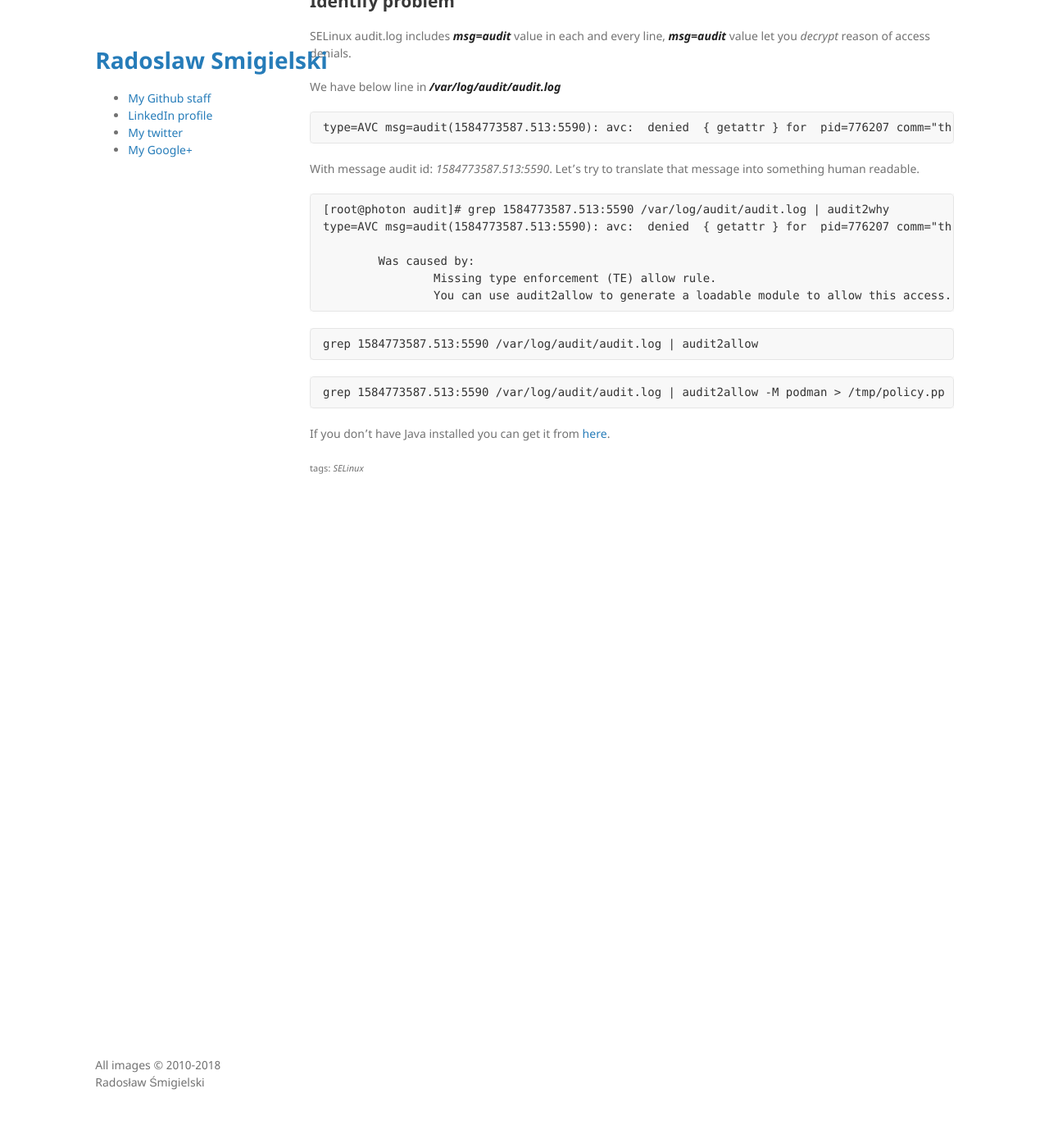
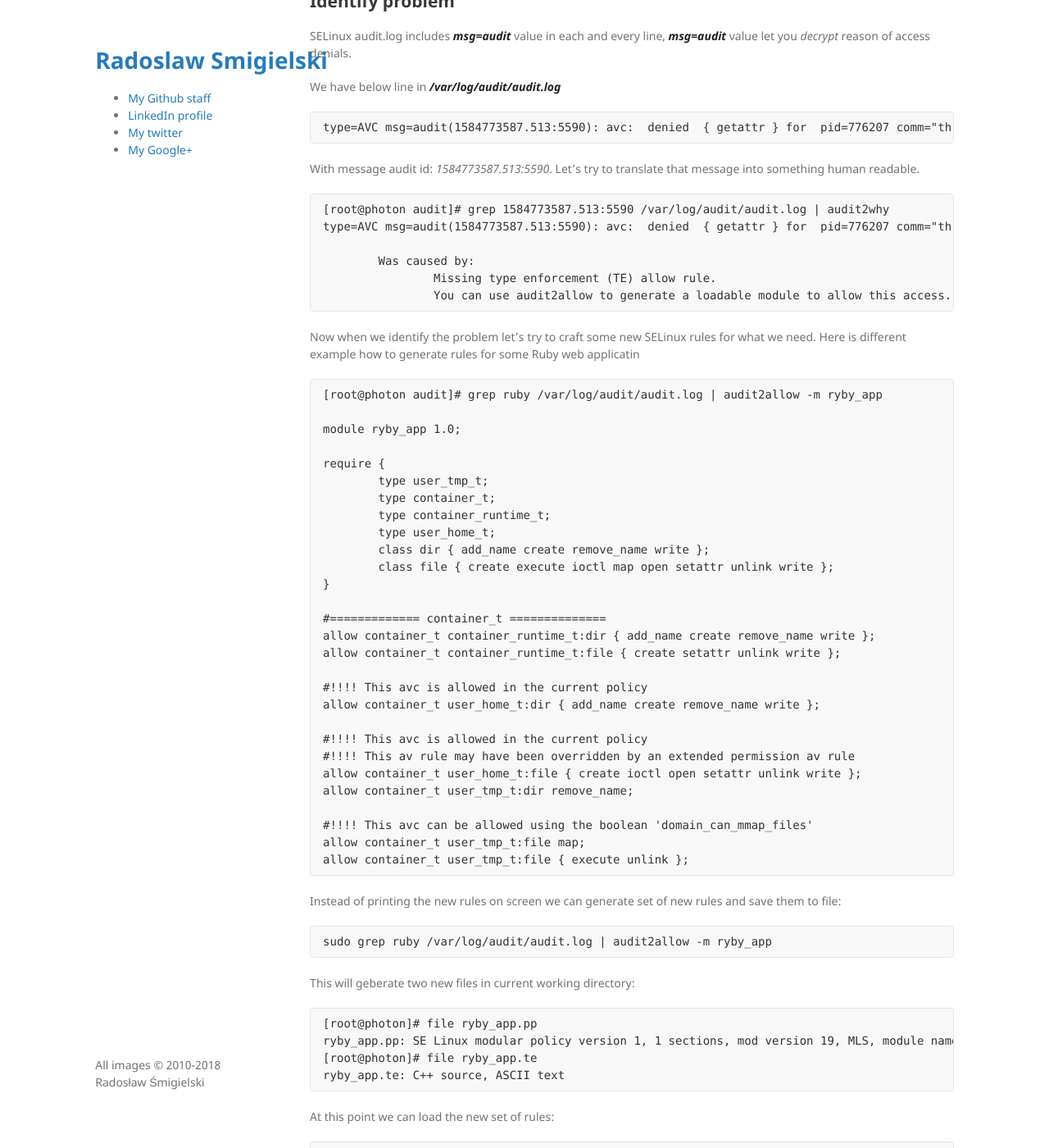
Before and after one commit to radeksm/radeksm.github.io, a Jekyll site: the page built from _posts/2020-03-21-living_with_SELinux.md, in a window 1280 px wide and 1400 px high, scrolled down 2009 px. Shown: the whole window at 82% size. Built offline with Jekyll 4.4.1, drawn with Linux system fonts in a browser that asks for light colours; before the commit the page ends 2639 px from its top, so only the background shows below that; some of the changed text lies outside the part shown.

Commit message:
Finish SELinux post

````diff
--- a/_posts/2020-03-21-living_with_SELinux.md
+++ b/_posts/2020-03-21-living_with_SELinux.md
@@ -43,7 +43,7 @@ Example
 =======
 Classic example of SELinux causing some problems looks like this:
 ```
-[root@localhost cbis]# systemctl  status nginx
+[root@localhost cbis]# systemctl status nginx
 ● nginx.service - The nginx HTTP and reverse proxy server
    Loaded: loaded (/usr/lib/systemd/system/nginx.service; enabled; vendor preset: disabled)
    Active: failed (Result: exit-code) since Sat 2020-03-21 05:15:25 UTC; 7s ago
@@ -117,14 +117,54 @@ type=AVC msg=audit(1584773587.513:5590): avc:  denied  { getattr } for  pid=7762
                 You can use audit2allow to generate a loadable module to allow this access.
 ```
 
+Now when we identify the problem let's try to craft some new SELinux rules for what we need.
+Here is different example how to generate rules for some Ruby web applicatin
+```
+[root@photon audit]# grep ruby /var/log/audit/audit.log | audit2allow -m ryby_app
 
-```
-grep 1584773587.513:5590 /var/log/audit/audit.log | audit2allow
-```
-```
-grep 1584773587.513:5590 /var/log/audit/audit.log | audit2allow -M podman > /tmp/policy.pp
+module ryby_app 1.0;
+
+require {
+        type user_tmp_t;
+        type container_t;
+        type container_runtime_t;
+        type user_home_t;
+        class dir { add_name create remove_name write };
+        class file { create execute ioctl map open setattr unlink write };
+}
+
+#============= container_t ==============
+allow container_t container_runtime_t:dir { add_name create remove_name write };
+allow container_t container_runtime_t:file { create setattr unlink write };
+
+#!!!! This avc is allowed in the current policy
+allow container_t user_home_t:dir { add_name create remove_name write };
+
+#!!!! This avc is allowed in the current policy
+#!!!! This av rule may have been overridden by an extended permission av rule
+allow container_t user_home_t:file { create ioctl open setattr unlink write };
+allow container_t user_tmp_t:dir remove_name;
+
+#!!!! This avc can be allowed using the boolean 'domain_can_mmap_files'
+allow container_t user_tmp_t:file map;
+allow container_t user_tmp_t:file { execute unlink };
 ```
 
+Instead of printing the new rules on screen we can generate set of new rules and save them to file:
+```
+sudo grep ruby /var/log/audit/audit.log | audit2allow -m ryby_app
+```
+This will geberate two new files in current working directory:
+```
+[root@photon]# file ryby_app.pp
+ryby_app.pp: SE Linux modular policy version 1, 1 sections, mod version 19, MLS, module name ryby_app\003
+[root@photon]# file ryby_app.te
+ryby_app.te: C++ source, ASCII text
+```
+At this point we can load the new set of rules:
+```
+sudo semodule -i ryby_app.pp
+```
+Above command will install new SELinux module what can be verified with **dmesg** output.
 
-If you don't have Java installed you can get it from
-[here](https://selinuxproject.org/).
+More info about SELinux [here](https://selinuxproject.org/).
````
